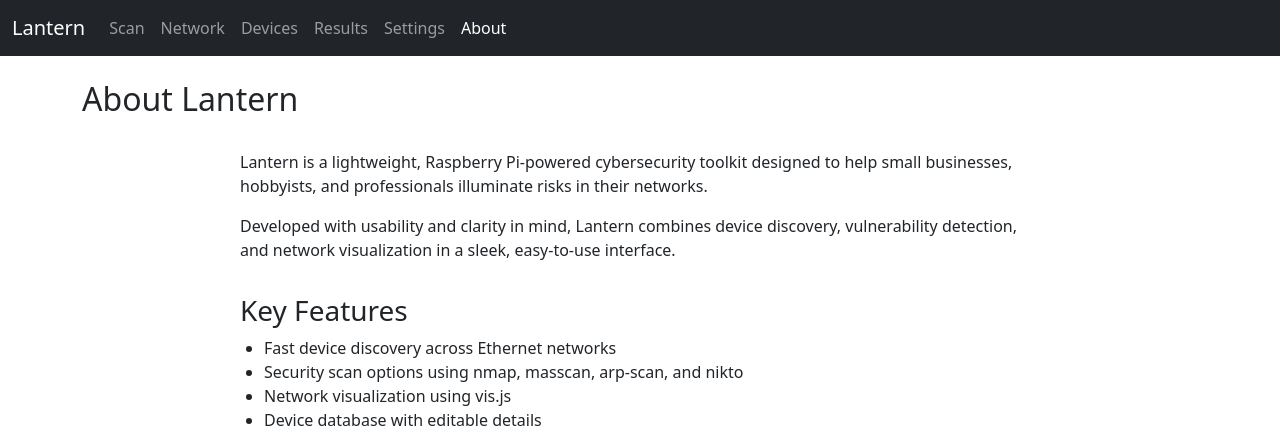
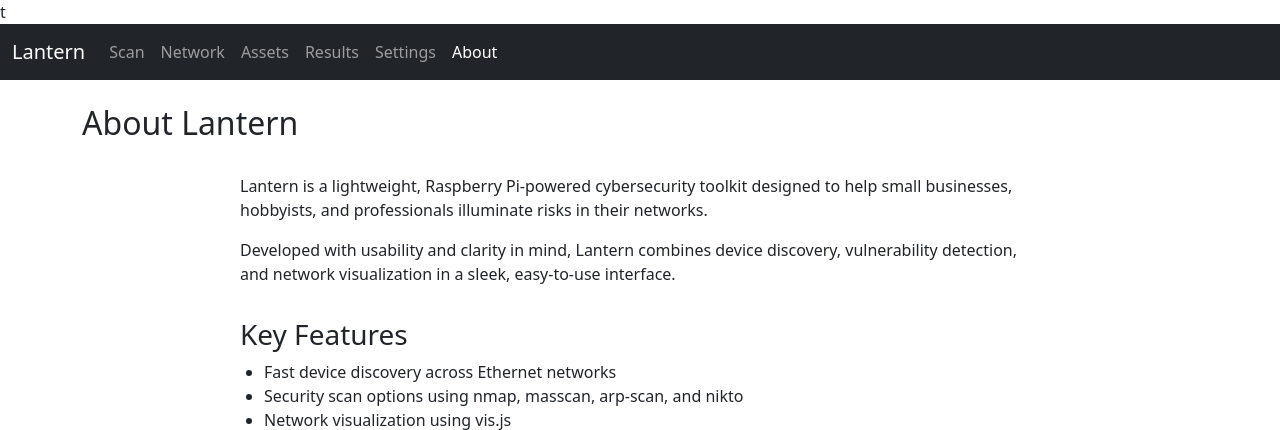
Before and after one commit to bailey189/lantern, a Flask app: page /about/ in a window 1280 px wide. Shown: the top 430 px of the page. Run offline with Flask 3, Linux system fonts and the light colour scheme; parts of the project's set-up code (start-up, migrations or seed data) failed here and were passed over.

Commit message:
Update navbar.html

```diff
--- a/app/templates/navbar.html
+++ b/app/templates/navbar.html
@@ -1,4 +1,4 @@
-<!-- navbar.html -->
+t<!-- navbar.html -->
 <nav class="navbar navbar-expand-lg navbar-dark bg-dark">
   <div class="container-fluid">
     <a class="navbar-brand" href="{{ url_for('index') }}">Lantern</a>
@@ -16,7 +16,7 @@
           <a class="nav-link {% if request.endpoint == 'network.network_home' %}active{% endif %}" href="{{ url_for('network.network_home') }}">Network</a>
         </li>
         <li class="nav-item">
-          <a class="nav-link {% if request.endpoint == 'devices.devices_home' %}active{% endif %}" href="{{ url_for('devices.devices_home') }}">Devices</a>
+          <a class="nav-link {% if request.endpoint == 'assets.assets_home' %}active{% endif %}" href="{{ url_for('assets.assets_home') }}">Assets</a>
         </li>
         <li class="nav-item">
           <a class="nav-link {% if request.endpoint == 'results.results_home' %}active{% endif %}" href="{{ url_for('results.results_home') }}">Results</a>
```
